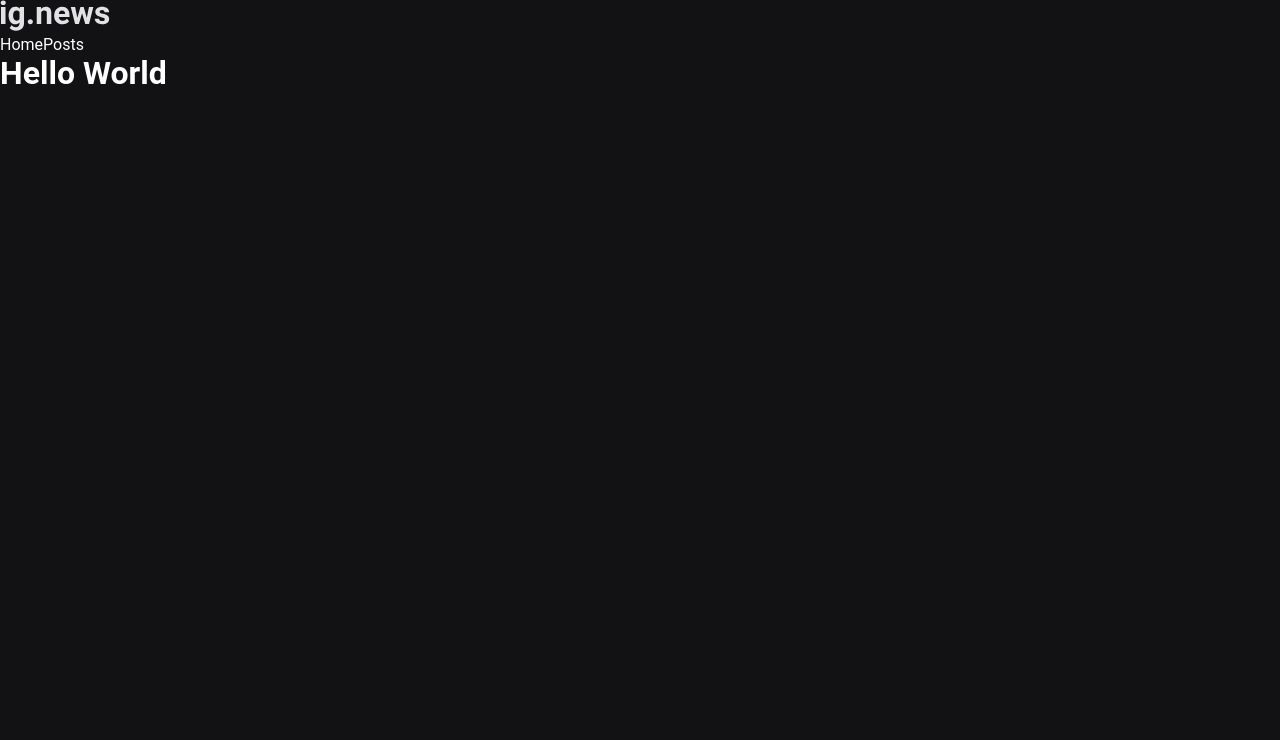
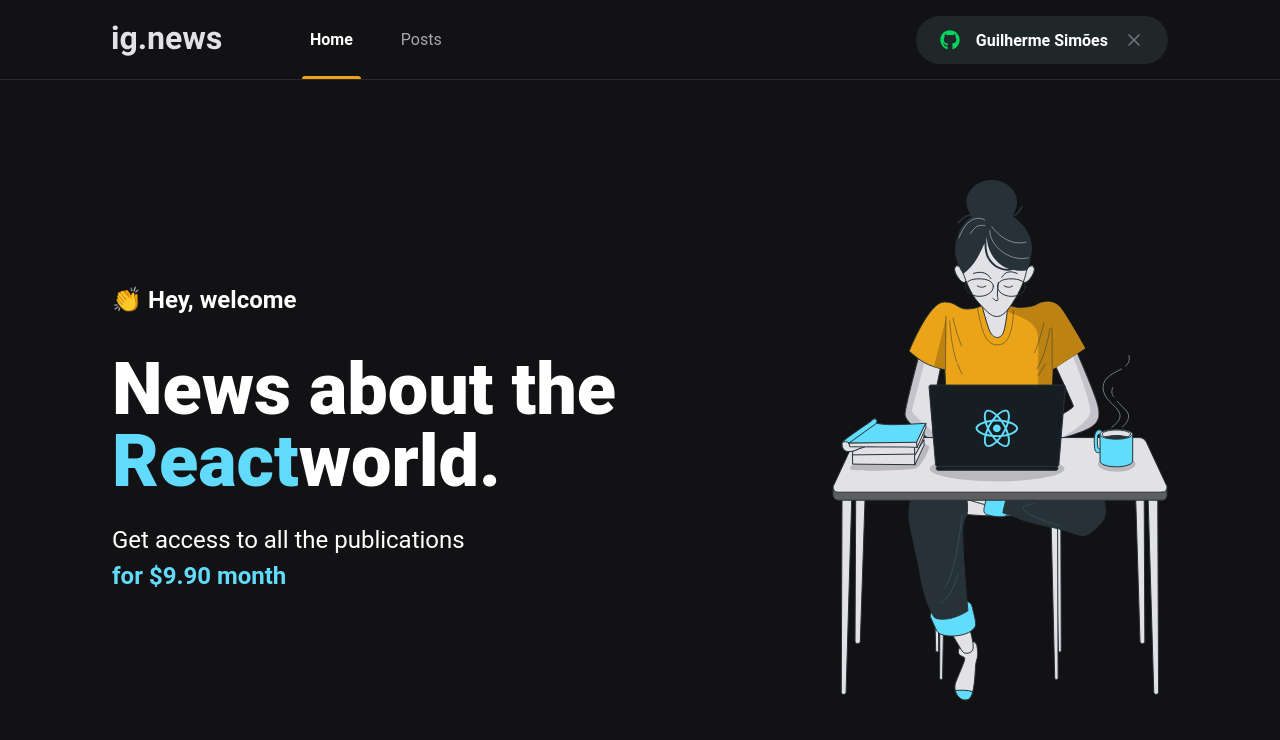
Before and after one commit to guilhermessimoes/FundamentoNextJS, a Next.js app: page / in a window 1280 px wide. Shown: the top 740 px of the page. Built offline with nearby package versions, Linux system fonts and the light colour scheme.

Commit message:
Página home

```diff
--- a/package.json
+++ b/package.json
@@ -12,6 +12,7 @@
     "next": "12.1.6",
     "react": "18.1.0",
     "react-dom": "18.1.0",
+    "react-icons": "^4.3.1",
     "sass": "^1.52.1"
   },
   "devDependencies": {
--- a/src/components/Header/index.tsx
+++ b/src/components/Header/index.tsx
@@ -1,15 +1,18 @@
+import { SignInButton } from '../SignInButton';
 import styles from './styles.module.scss'
 
 export function Header(){
   return (
-    <header className="styles.headerContainer">
-      <div className="styles.headerContent">
+    <header className={styles.headerContainer}>
+      <div className={styles.headerContent}>
         <img src="/images/logo.svg" alt="ig.news" />
+
+        <nav>
+          <a href="" className={styles.active}>Home</a>
+          <a href="">Posts</a>
+        </nav>
+        <SignInButton />
       </div>
-      <nav>
-        <a href="" className={styles.active}>Home</a>
-        <a href="">Posts</a>
-      </nav>
     </header>
   );
 }
--- a/src/components/Header/styles.module.scss
+++ b/src/components/Header/styles.module.scss
@@ -31,7 +31,7 @@
       }
 
       &:hover {
-        color: var(--white)
+        color: var(--white);
       }
 
       &.active {
@@ -47,8 +47,12 @@
         position: absolute;
         bottom: 1px;
         left: 0;
-        background: var(--yellow-500)
+        background: var(--yellow-500);
       }
     }
   }
+
+  button {
+    margin-left: auto;
+  }
 }
--- /dev/null
+++ b/src/components/SignInButton/index.tsx
@@ -0,0 +1,20 @@
+import { FaGithub } from 'react-icons/fa'
+import { FiX } from 'react-icons/fi'
+import styles from './styles.module.scss';
+
+export function SignInButton(){
+  const isUserLoggedIn = true;
+
+  return isUserLoggedIn ? (
+    <button type="button" className={styles.signInButton}>
+      <FaGithub color="#04d361"/>
+      Guilherme Simões
+      <FiX color="#737380" className={styles.closeIcon} />
+    </button>
+  ) : (
+    <button type="button" className={styles.signInButton}>
+      <FaGithub color="#eba417"/>
+      Sign in with Github
+    </button>
+  )
+}
--- /dev/null
+++ b/src/components/SignInButton/styles.module.scss
@@ -0,0 +1,33 @@
+.signInButton {
+  height: 3rem;
+  border-radius: 3rem;
+  background: var(--gray-850);
+  border: 0;
+  padding: 0 1.5rem;
+
+  display: flex;
+  align-items: center;
+  justify-content: center;
+
+  color: var(--white);
+  font-weight: bold;
+
+  svg {
+    width: 20px;
+    height: 20px;
+  }
+
+  svg:first-child {
+    margin-right: 1rem;
+  }
+
+  svg.closeIcon {
+    margin-left: 1rem;
+  }
+
+  transition: filter 0.2s;
+
+  &:hover {
+    filter: brightness(0.8);
+  }
+}
--- /dev/null
+++ b/src/pages/home.module.scss
@@ -0,0 +1,43 @@
+.contentContainer {
+  max-width: 1120px;
+  margin: 0 auto;
+  padding: 0 2rem;
+  height: calc(100vh - 5rem);
+
+  display: flex;
+  align-items: center;
+  justify-content: space-between;
+}
+
+.hero {
+  max-width: 600px;
+
+  >span {
+    font-size: 1.5em;
+    font-weight: bold;
+  }
+
+  h1 {
+    font-size: 4.5em;
+    line-height: 4.5rem;
+    font-weight: 900;
+    margin-top: 2.5rem;
+
+    span{
+      color: var(--cyan-500)
+    }
+  }
+
+  p {
+    font-size: 1.5em;
+    line-height: 2.25rem;
+    margin-top: 1.5rem;
+
+    span {
+      color: var(--cyan-500);
+      font-weight: bold;
+    }
+  }
+
+
+}
--- a/src/pages/index.tsx
+++ b/src/pages/index.tsx
@@ -1,14 +1,24 @@
 import Head from 'next/head'
+import styles from './home.module.scss'
 
 export default function Home() {
   return (
     <>
       <Head>
-        <title>Inicio | ig.news</title>
+        <title>Home | ig.news</title>
       </Head>
-      <h1>
-        Hello World
-      </h1>
+     <main className={styles.contentContainer}>
+       <section className={styles.hero}>
+        <span>👏 Hey, welcome</span>
+        <h1>News about the <span>React</span>world.</h1>
+        <p>
+          Get access to all the publications
+          <br/>
+          <span>for $9.90 month</span>
+        </p>
+       </section>
+       <img src="/images/avatar.svg" alt="Girld coding" />
+     </main>
     </>
   )
 }
--- a/src/styles/global.scss
+++ b/src/styles/global.scss
@@ -8,7 +8,8 @@
 
   --gray-100: #e1e1e6;
   --gray-300: #a8a8b3;
-  --gray-700: #29292e;
+  --gray-800: #29292e;
+  --gray-850: #1f2729;
   --gray-900: #121214;
 
   --cyan-500: #61dafb;
```
Also changed, not shown: 2 other files (tests, documents, lock files or other folders).
